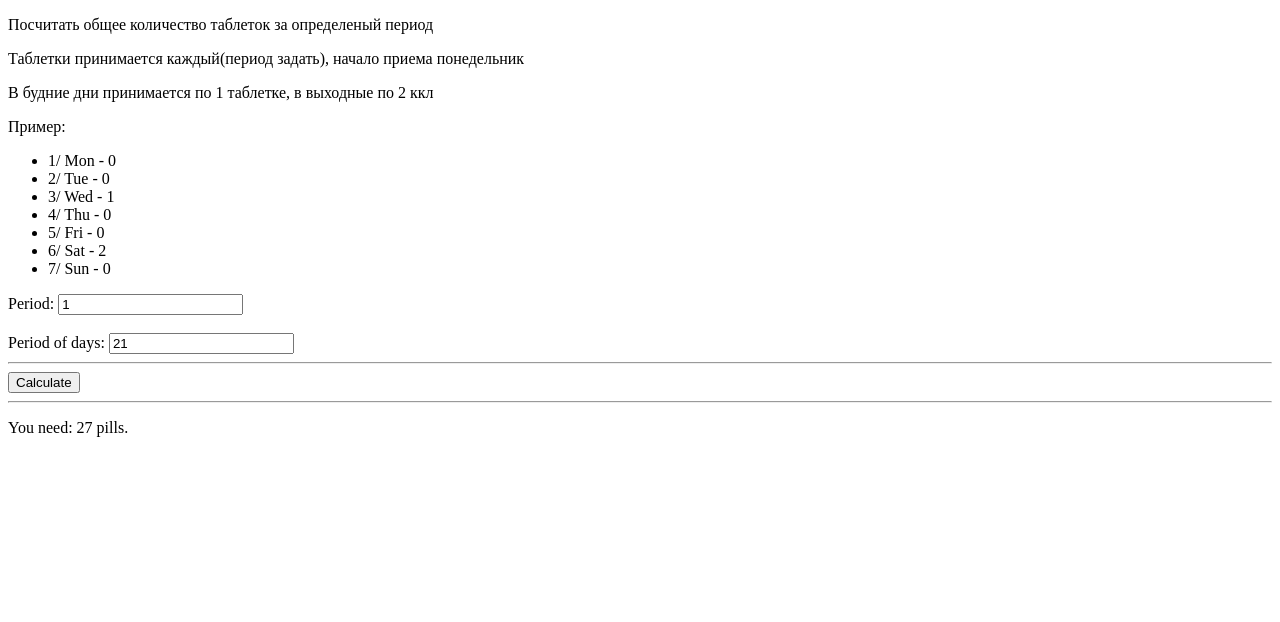
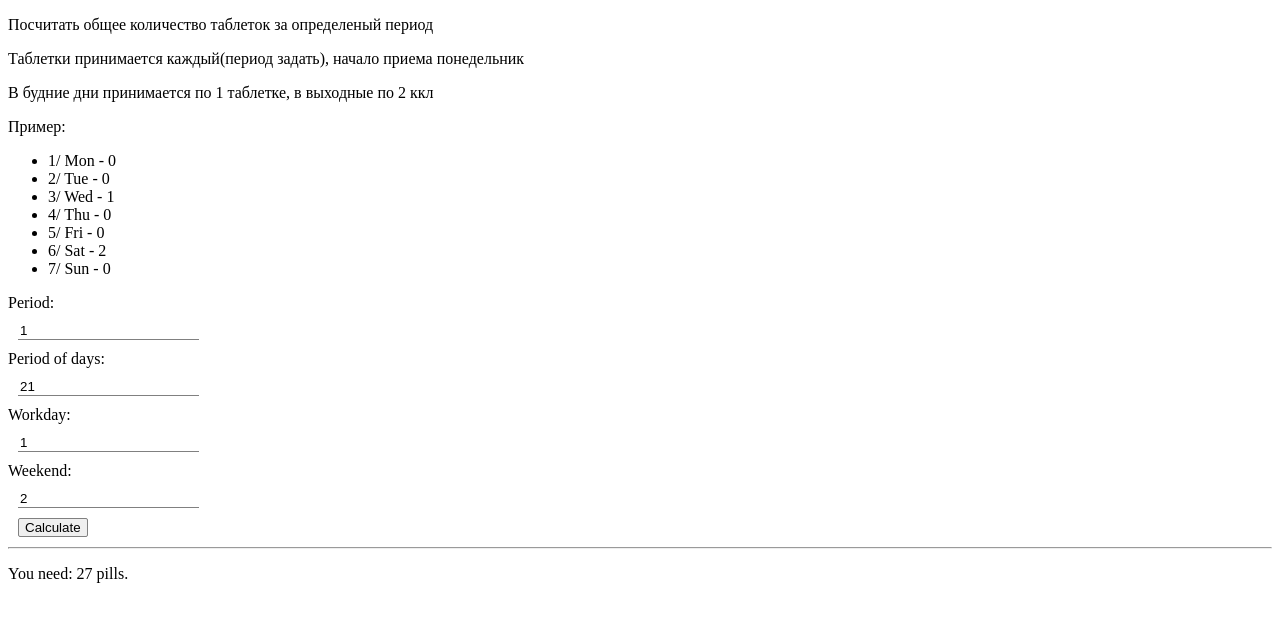
Before and after one commit to AlexViki/JS_Different_tasks, a plain HTML site: page dosageOfTablets/index.html in a window 1280 px wide. Both pictures are taken after a click on the button "Calculate". Drawn offline with Linux system fonts and the light colour scheme.

Commit message:
created new input fields, add some easy style CSS

```diff
--- a/dosageOfTablets/css/style.css
+++ b/dosageOfTablets/css/style.css
@@ -0,0 +1,15 @@
+input {
+    margin: 10px;
+    display: block;
+    border: none;
+    border-bottom: 1px solid grey;
+}
+
+#run-calculate-period {
+    border: 1px solid gray;
+    border-radius: 2px;
+    -webkit-border-radius: 2px;
+    -moz-border-radius: 2px;
+    -ms-border-radius: 2px;
+    -o-border-radius: 2px;
+}
--- a/dosageOfTablets/index.html
+++ b/dosageOfTablets/index.html
@@ -4,6 +4,7 @@
     <meta charset="UTF-8">
     <meta name="viewport" content="width=device-width, initial-scale=1.0">
     <meta http-equiv="X-UA-Compatible" content="ie=edge">
+    <link rel="stylesheet" href="css/style.css">
     <title>dosage of tablets</title>
 </head>
 <body>
@@ -22,9 +23,11 @@
     </ul>
 
     Period: <input id="period-number" type="number" value="1">
-    <br><br>
     Period of days: <input id="period-days" type="number" value="21">
-    <br><hr>
+
+    Workday: <input id="workday-number-pills" type="number" value="1">
+    Weekend: <input id="weekend-number" type="number" value="2">
+
     <input id="run-calculate-period" type="button" value="Calculate">
     <hr>
     <p id="result"></p>
--- a/dosageOfTablets/js/main.js
+++ b/dosageOfTablets/js/main.js
@@ -4,30 +4,34 @@ function calculatePeriod() {
     let period = document.getElementById('period-number').value;
     let days = document.getElementById('period-days').value;
     let result = document.getElementById('result');
+    let workdayPills = document.getElementById('workday-number-pills').value
+    let weekEndPills = document.getElementById('weekend-number').value
     let text = 'You need: ';
-    let totalCalories = 0;
+    let totalPills = 0;
     let tmp = 1;
     let weekEnd = 1;
     period = +period;
+    workdayPills = +workdayPills;
+    weekEndPills = +weekEndPills;
 
     for (let i = 1; i <= days; i++) {
         if(tmp === period) {
             if(weekEnd === 6 || weekEnd === 7) {
-                totalCalories = totalCalories + 2;
+                totalPills = totalPills + weekEndPills;
                 tmp = 0;
-                console.log(i + ":su weekEnd(200) - "  + totalCalories);
+                console.log(i + ": weekEnd(" + weekEndPills + ") = "  + totalPills);
 
             } else if (tmp === period) {
-                totalCalories = totalCalories + 1;
+                totalPills = totalPills + workdayPills;
                 tmp = 0;
-                console.log(i + ": week(300) - "  + totalCalories);
+                console.log(i + ": week(" + workdayPills + ") = "  + totalPills);
             }
         }
         if (weekEnd === 7) weekEnd = 0;
         tmp++;
         weekEnd++;
     }
-    console.log(totalCalories);
-    result.innerHTML += text + totalCalories + ' pills.' + '<br>';
+    console.log(totalPills);
+    result.innerHTML += text + totalPills + ' pills.' + '<br>';
 }
 //calculatePeriod();
```
